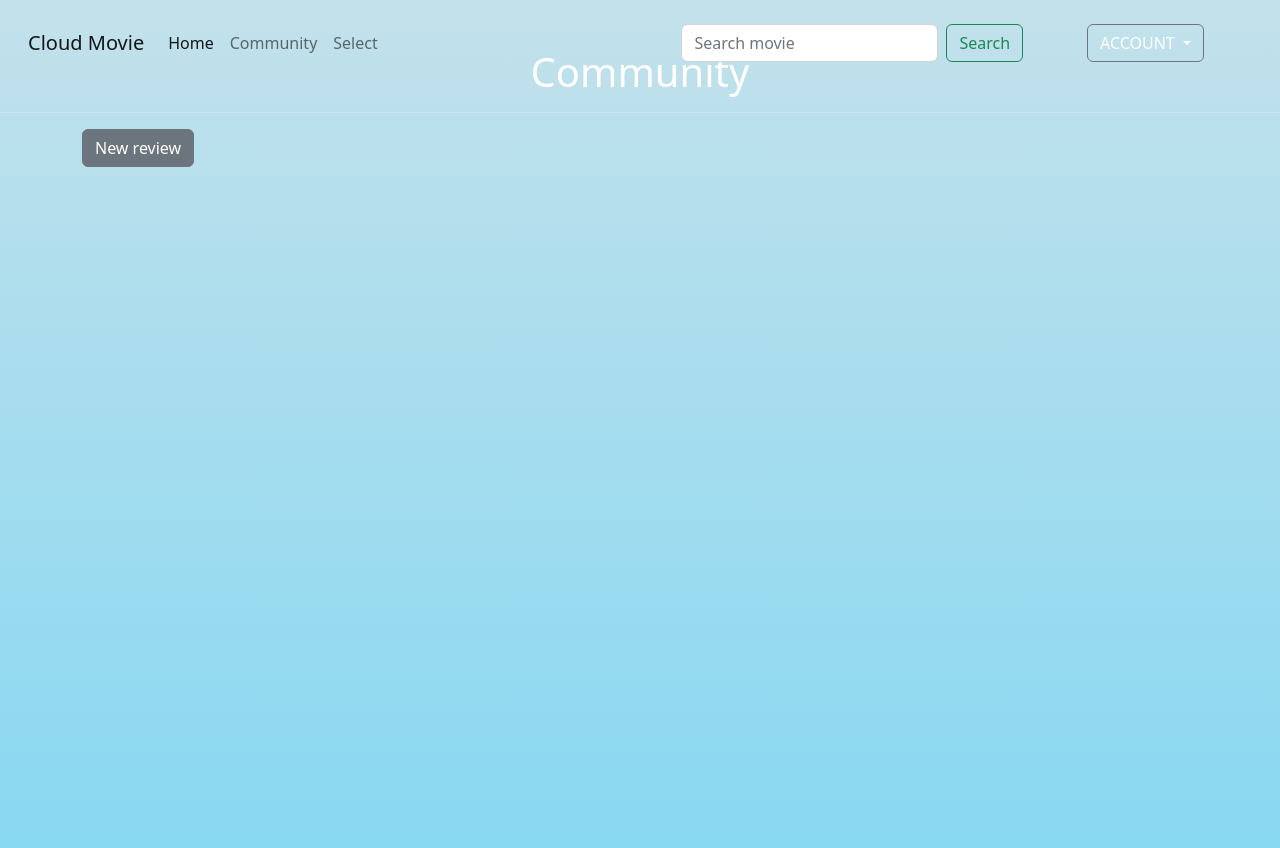
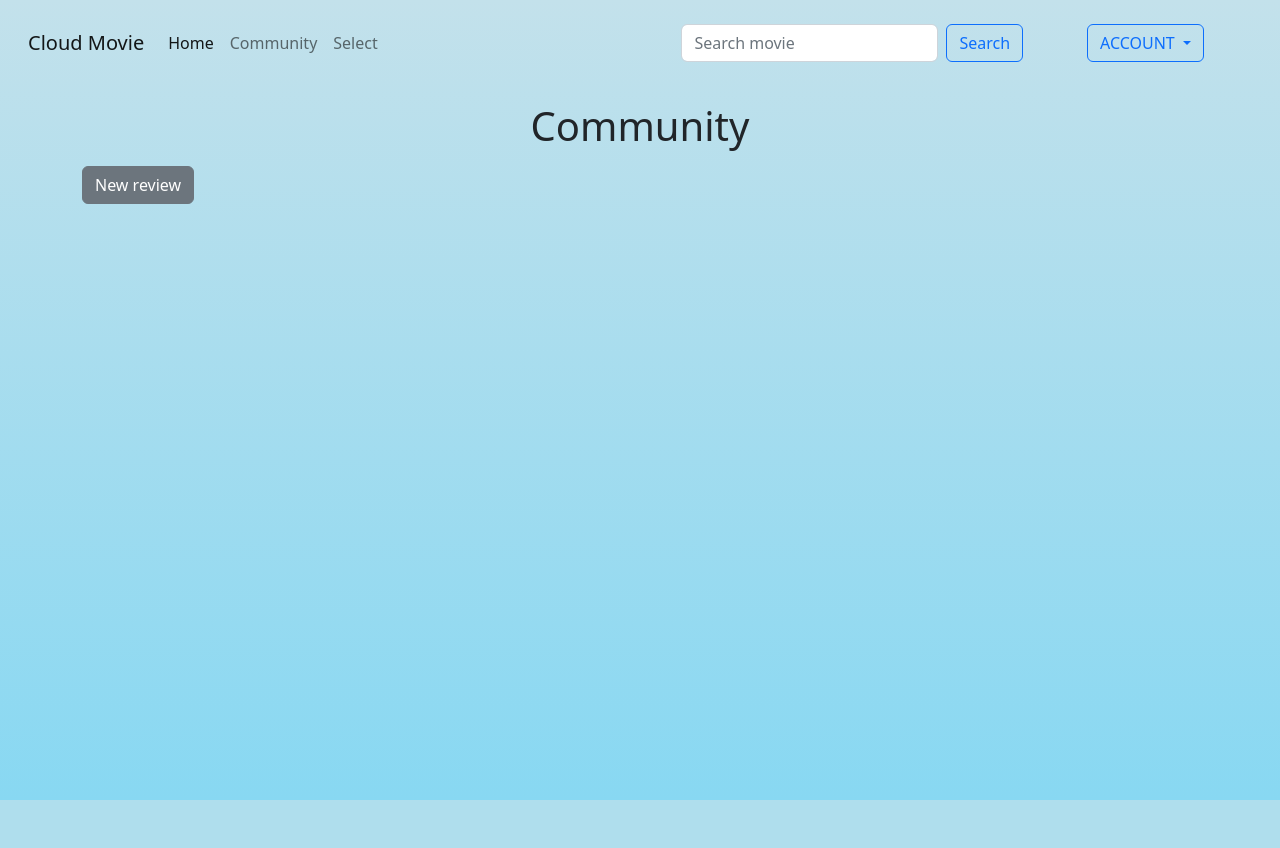
Before and after one commit to isangbin/Cloud, a Django app: page /community/ in a window 1280 px wide. After the commit the page ends 800 px from the top, so only its background shows below. Run offline with Django 3.2, Linux system fonts and the light colour scheme; the visitor is signed in with stand-in values (Sample User, id 1); data that the repository does not hold is empty; some libraries are stand-ins or nearby versions.

Commit message:
접근권한, 스크롤 _son

```diff
--- a/accounts/templates/accounts/login.html
+++ b/accounts/templates/accounts/login.html
@@ -18,7 +18,7 @@
   }
 {% endblock style %}
 {% block content %}
-  <section class="vh-100 bg-image">
+  <section class="vh-100">
     <div class="mask d-flex align-items-center h-100 ">
       <div class="container h-100">
         <div class="row d-flex justify-content-center align-items-center h-100">
--- a/community/templates/community/detail.html
+++ b/community/templates/community/detail.html
@@ -23,9 +23,9 @@
 
 {% endblock style %}
 {% block content %}
-<section class="vh-100">
-  <h1 class="text-center my-3">DETAIL</h1>
-    <div class="container">
+<section class="vh-100 row align-items-center">
+  <div class="container">
+    <h1 class="text-center my-3 text-dark">DETAIL</h1>
     <div class="container my-3 border-left">
       <div class="row">
       </div>
--- a/community/templates/community/edit.html
+++ b/community/templates/community/edit.html
@@ -2,7 +2,7 @@
 {% load bootstrap5 %}
 
 {% block content %}
-<section class="vh-100">
+{% comment %} <section class="vh-100"> {% endcomment %}
   <div class="mask d-flex align-items-center h-100 ">
     <div class="container h-100">
       <div class="row d-flex justify-content-center align-items-center h-100">
@@ -25,5 +25,5 @@
       </div>
     </div>
   </div>
-</section>
+{% comment %} </section> {% endcomment %}
 {% endblock content %}
--- a/community/templates/community/index.html
+++ b/community/templates/community/index.html
@@ -52,9 +52,7 @@
 {% endblock style %}
 
 {% block content %}
-<section class="vh-100">
   <h1 class="my-3 text-center">Community</h1>
-  <hr>
   <link href="https://maxcdn.bootstrapcdn.com/font-awesome/4.7.0/css/font-awesome.min.css" rel="stylesheet" integrity="sha384-wvfXpqpZZVQGK6TAh5PVlGOfQNHSoD2xbE+QkPxCAFlNEevoEH3Sl0sibVcOQVnN" crossorigin="anonymous">
   <div class="container">
     <a class="btn btn-secondary" href="{% url 'community:create' %}">New review</a>
@@ -99,7 +97,6 @@
       {% endfor %}
     </div>
   </div>
-</section>
   {% comment %} {% for review in reviews %}
     <p>작성자 : <a href="{% url 'accounts:profile' review.user.username %}">{{ review.user }}</a></p>
     <p>글 번호: {{ review.pk }}</p>
--- a/community/views.py
+++ b/community/views.py
@@ -1,10 +1,11 @@
 from django.shortcuts import render, redirect, get_object_or_404
 from django.views.decorators.http import require_GET, require_POST, require_http_methods
+from django.contrib.auth.decorators import login_required
 from django.http import JsonResponse
 from .models import Review, Comment
 from .forms import ReviewForm, CommentForm
 
-
+@login_required
 @require_GET
 def index(request):
     reviews = Review.objects.order_by('-pk')
@@ -14,34 +15,39 @@ def index(request):
     return render(request, 'community/index.html', context)
 
 
+@login_required
 @require_http_methods(['GET', 'POST'])
 def create(request):
-    if request.method == 'POST':
-        form = ReviewForm(request.POST)
-        if form.is_valid():
-            review = form.save(commit=False)
-            review.user = request.user
-            review.save()
-            return redirect('community:detail', review.pk)
-    else:
-        form = ReviewForm()
-    context = {
-        'form': form,
-    }
-    return render(request, 'community/create.html', context)
+    if request.user.is_authenticated:
+        if request.method == 'POST':
+            form = ReviewForm(request.POST)
+            if form.is_valid():
+                review = form.save(commit=False)
+                review.user = request.user
+                review.save()
+                return redirect('community:detail', review.pk)
+        else:
+            form = ReviewForm()
+        context = {
+            'form': form,
+        }
+        return render(request, 'community/create.html', context)
+    return redirect('accounts:login')
 
 
 @require_GET
 def detail(request, review_pk):
-    review = get_object_or_404(Review, pk=review_pk)
-    comments = review.comment_set.all()
-    comment_form = CommentForm()
-    context = {
-        'review': review,
-        'comment_form': comment_form,
-        'comments': comments,
-    }
-    return render(request, 'community/detail.html', context)
+    if request.user.is_authenticated:
+        review = get_object_or_404(Review, pk=review_pk)
+        comments = review.comment_set.all()
+        comment_form = CommentForm()
+        context = {
+            'review': review,
+            'comment_form': comment_form,
+            'comments': comments,
+        }
+        return render(request, 'community/detail.html', context)
+    return redirect('accounts:login')
 
 
 @require_POST
--- a/movies/templates/movies/detail.html
+++ b/movies/templates/movies/detail.html
@@ -18,8 +18,7 @@
 {% block content %}
   {% comment %} 정보 전달용 {% endcomment %}
   <h1 id='movie-id' data-movie-id={{ movie_pk }}></h1>
-
-  <div class="container my-5 rounded border border-solid border-secondary">
+  <div class="container center my-5 rounded border-secondary">
     {% comment %} <div class="card justify-content-center align-items-center bg-secondary my-5"> {% endcomment %}
       <div class="row">
         <div class="col-5 d-flex justify-content-center my-3">
@@ -54,9 +53,8 @@
         </div>
       </div>
     {% comment %} </div> {% endcomment %}
-
   </div>
-{% endblock %}
+  </div>{% endblock %}
 {% block script %}
   <script src="https://cdn.jsdelivr.net/npm/axios/dist/axios.min.js"></script>
   <script>
--- a/movies/templates/movies/select.html
+++ b/movies/templates/movies/select.html
@@ -33,9 +33,9 @@
     text-align: center;
   }
 
-  .container {
+  {% comment %} .container {
     overflow: hidden;
-  }
+  } {% endcomment %}
 
   .container > img {
     width: 100%;
--- a/movies/views.py
+++ b/movies/views.py
@@ -3,11 +3,13 @@ from .models import Movie
 from django.views.decorators.http import require_POST
 from django.http import JsonResponse
 from django.contrib.auth import get_user_model
+from django.contrib.auth.decorators import login_required
 import operator
 # import requests
 # import json
 
 # Create your views here.
+
 def index(request):
     if request.user.is_authenticated:
         movies = Movie.objects.all()
@@ -58,6 +60,7 @@ def detail(request, movie_pk):
     return render(request, 'movies/detail.html', context)
 
 
+@login_required
 def select(request):
     movies = Movie.objects.all()
     context = {
--- a/templates/base.html
+++ b/templates/base.html
@@ -11,10 +11,19 @@
       {% comment %} background-color: #b6dbdb; {% endcomment %}
       {% comment %} background: black; {% endcomment %}
       {% comment %} background: linear-gradient(to top, rgba(0, 0, 0, 1), rgba(99, 129, 141, 1)); {% endcomment %}
-      background: linear-gradient(to top, rgba(136, 216, 242, 1), rgba(195, 225, 235, 1));
+      background-image: linear-gradient(to top, rgba(136, 216, 242, 1), rgba(195, 225, 235, 1));
+      background-attachment: fixed;
+      {% comment %} margin: 0;
+      margin-top: 0; {% endcomment %}
+      {% comment %} margin: auto; {% endcomment %}
+      {% comment %} margin: 0; {% endcomment %}
       {% comment %} margin-top: 2rem; {% endcomment %}
-      color: white;
+      {% comment %} color: white; {% endcomment %}
     }
+
+    {% comment %} html {
+      height: 100%;
+    } {% endcomment %}
 
     nav {
       background-color: rgba(0, 0, 0, 0)
@@ -25,13 +34,14 @@
     .dropdown > button {
       background: transparent;
     }
+
     .gradient-custom-3 {
       background: #84fab0;
 
       background: -webkit-linear-gradient(to right, rgba(132, 250, 176, 0.5), rgba(143, 211, 244, 0.5));
 
       background: linear-gradient(to right, rgba(132, 250, 176, 0.5), rgba(143, 211, 244, 0.5))
-      }
+    }
 
     .gradient-custom-4 {
       /* fallback for old browsers */
@@ -44,7 +54,9 @@
       background: linear-gradient(to right, rgba(99, 129, 141, 1), rgba(142, 145, 148, 1));
 
       border: 0
-      }
+    }
+
+
     {% block style %}
     {% endblock style %}
   </style>
@@ -52,8 +64,8 @@
 
 {% comment %} <body style="background-image: url('https://img.freepik.com/free-photo/abstract-dark-blurred-background-smooth-gradient-texture-color-shiny-bright-website-pattern-banner-header-or-sidebar-graphic-art-image_1258-85447.jpg?w=1380&t=st=1668602586~exp=1668603186~hmac=d2c281bac0926fa9017d6be19ebe22f65faa25fca18960dda51bba8c3d61102c');"> {% endcomment %}
 <script type="text/javascript" src="http://code.jquery.com/jquery-2.1.4.js"></script>
-<body>
-  <nav class="mx-3 navbar navbar-expand-lg fixed-top">
+<body class="my-0">
+  <nav class="mx-3 navbar navbar-expand-lg sticky-top ">
     <div class="container-fluid">
       <a class="navbar-brand" href="#">Cloud Movie</a>
       <button class="navbar-toggler" type="button" data-bs-toggle="collapse" data-bs-target="#navbarNavAltMarkup" aria-controls="navbarNavAltMarkup" aria-expanded="false" aria-label="Toggle navigation">
@@ -71,11 +83,11 @@
 
       <form class="d-flex mx-3" role="search">
         <input class="form-control me-2" type="search" placeholder="Search movie" aria-label="Search">
-        <button class="btn btn-outline-success" type="submit">Search</button>
+        <button class="btn btn-outline-primary" type="submit">Search</button>
       </form>
 
       <div class="dropdown mx-5">
-        <button class="btn btn-secondary dropdown-toggle my-3" type="button" data-bs-toggle="dropdown" aria-expanded="false">
+        <button class="btn btn-primary dropdown-toggle my-3 text-primary" type="button" data-bs-toggle="dropdown" aria-expanded="false">
           ACCOUNT
         </button>
         <ul class="dropdown-menu dropdown-menu-dark">
@@ -99,7 +111,6 @@
       </div>
     </div>
   </nav>
-
 
   {% comment %} <div class="bg-image" style="background-image: url('https://image.tmdb.org/t/p/w400/sv1xJUazXeYqALzczSZ3O6nkH75.jpg'); height: 50vh;">
     <div class="container" id="topDiv">
```
Also changed, not shown: accounts/templates/accounts/signup.html (indentation only).
